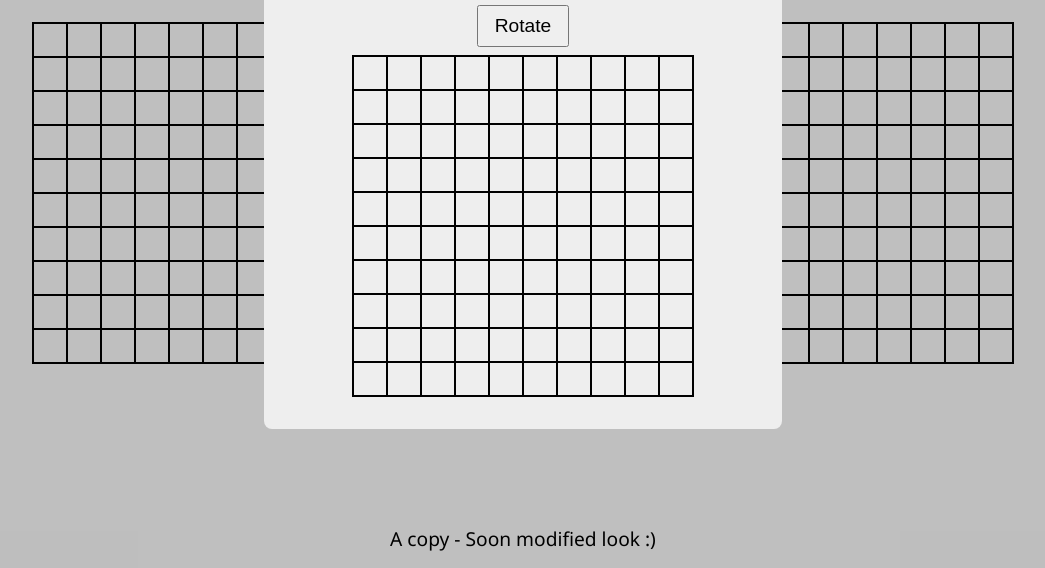
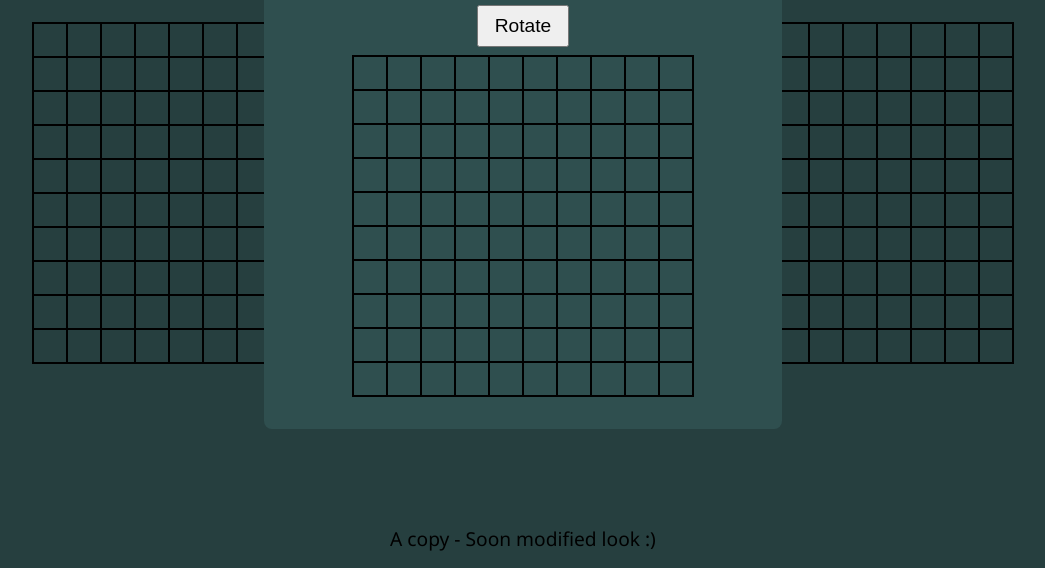
Before and after one commit to RamziRM/battleship, a plain HTML site: page index.html in a window 1280 px wide. Shown: the part 232-800 px from the top of the page, without its empty margins (117-1162 px from the left). Drawn offline with Linux system fonts and the light colour scheme.

Commit message:
dark update

```diff
--- a/style.css
+++ b/style.css
@@ -4,7 +4,7 @@
 }
 
 :root {
-    --main-background-color: rgb(238, 238, 238);
+    --main-background-color: darkslategrey;
     --ship-square-color: rgb(68, 68, 68);
     --empty-square-color: rgb(133, 255, 179);;
     --hit-ship-square-color: rgb(255, 133, 133);;
```
